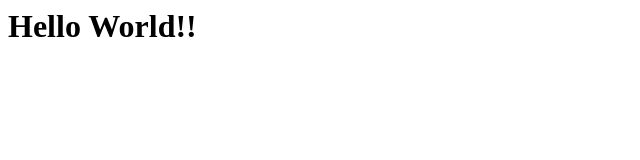
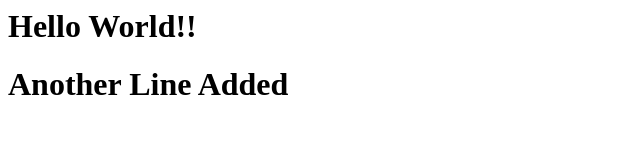
Before and after one commit to saparay/SampleRepository, a plain HTML site: page index.html in a window 1280 px wide. Shown: the whole page, without its empty margins (0-640 px from the left). Drawn offline with Linux system fonts and the light colour scheme.

Commit message:
added a new line to index.html

```diff
--- a/index.html
+++ b/index.html
@@ -1,5 +1,6 @@
 <html>
 	<body>
 		<h1>Hello World!!</h1>
+		<h1>Another Line Added</h1>
 	</body>
 </html>
```
